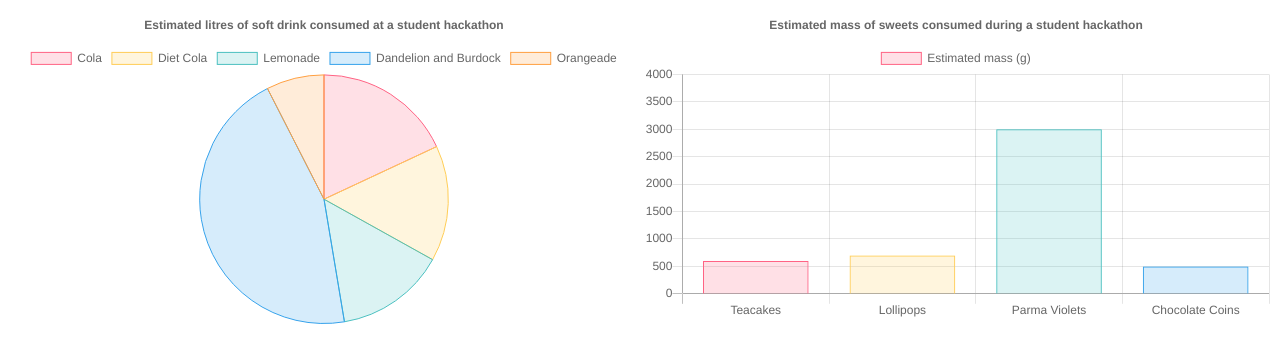
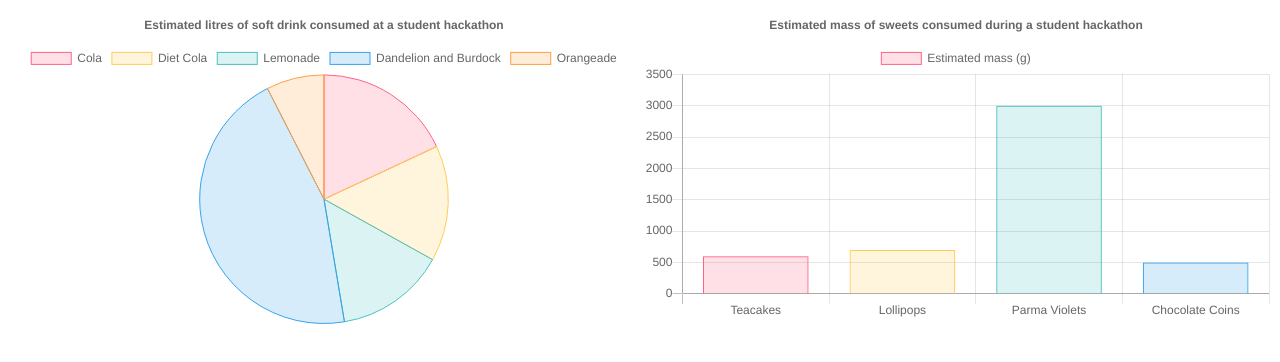
Before and after one commit to natalie-j-davies/app_tasks, a plain HTML site: page visualisingData.html in a window 1280 px wide. Drawn offline with nearby package versions, Linux system fonts and the light colour scheme.

Commit message:
max y axis chnage

```diff
--- a/visualisingData.html
+++ b/visualisingData.html
@@ -83,7 +83,7 @@ var pieData = {
                 yAxes: [{
                     ticks: {
                     beginAtZero: true,
-                    max: 4000
+                    max: 3500
                 }
             }]
             },
```
